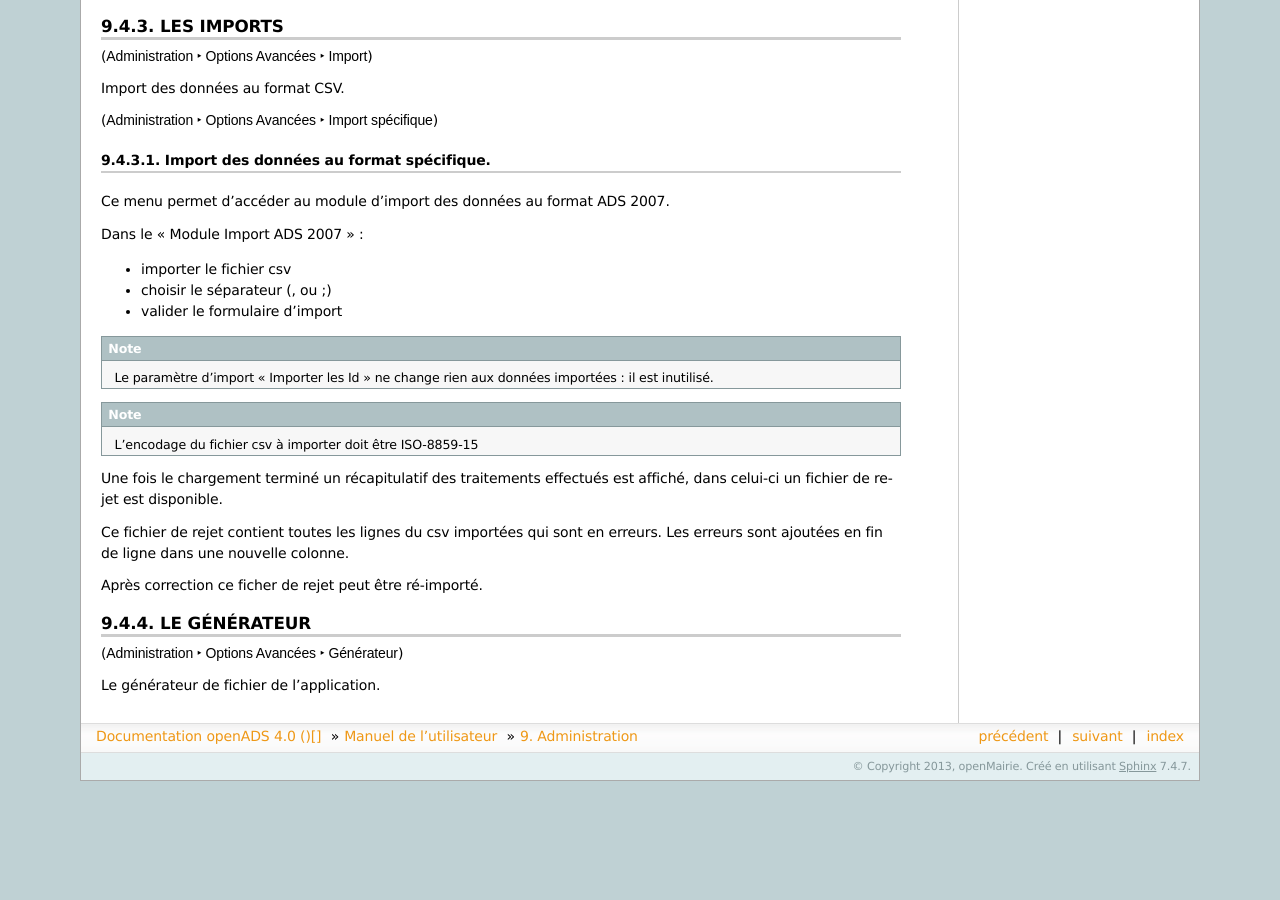
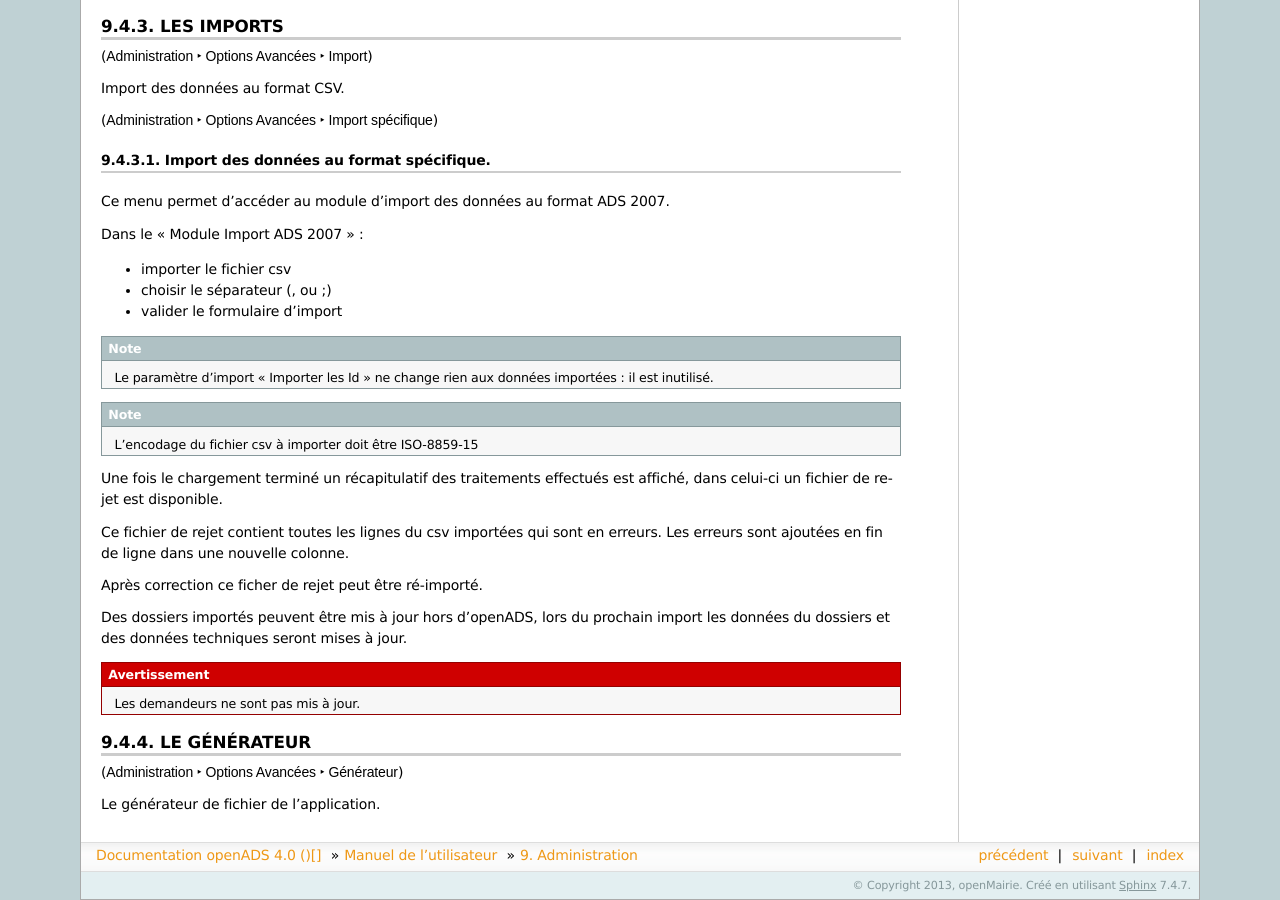
Before and after one commit to mpavaux/openads-documentation, a Sphinx documentation site: the page built from source/manuel_utilisateur/administration.rst, in a window 1280 px wide and 900 px high, scrolled down 1794 px. Built offline with Sphinx 7.4.7, drawn with Linux system fonts in a browser that asks for light colours; before the commit the page ends 2575 px from its top, so only the background shows below that.

Commit message:
Update administration.rst

```diff
--- a/source/manuel_utilisateur/administration.rst
+++ b/source/manuel_utilisateur/administration.rst
@@ -191,6 +191,10 @@
 
 Après correction ce ficher de rejet peut être ré-importé.
 
+Des dossiers importés peuvent être mis à jour hors d'openADS, lors du prochain import les données du dossiers et des données techniques seront mises à jour.
+
+.. WARNING:: Les demandeurs ne sont pas mis à jour.
+
 
 .. _administration_generateur:
 
```
